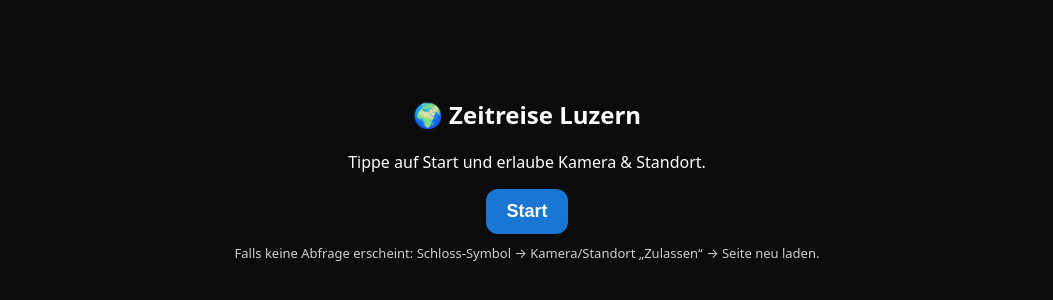
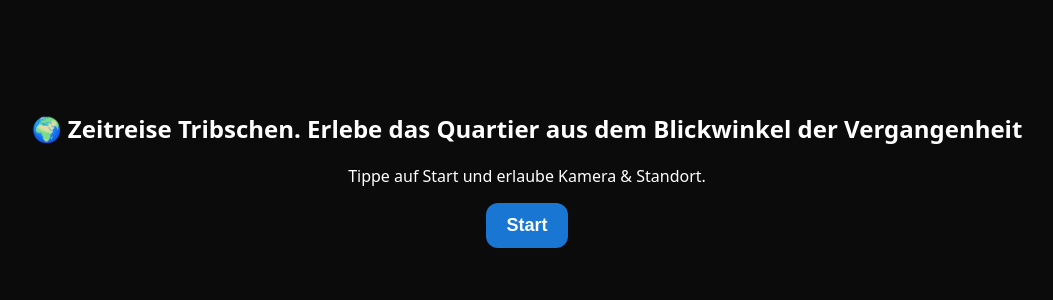
Before and after one commit to Flosi89/Timemachine-Demo, a plain HTML site: page index.html in a window 1280 px wide. Shown: the part 230-530 px from the top of the page, without its empty margins (113-1166 px from the left). Drawn offline with Linux system fonts and the light colour scheme.

Commit message:
Update index.html

```diff
--- a/index.html
+++ b/index.html
@@ -25,10 +25,9 @@
   <!-- Startscreen -->
   <div id="startscreen">
     <div>
-      <h2>🌍 Zeitreise Luzern</h2>
+      <h2>🌍 Zeitreise Tribschen. Erlebe das Quartier aus dem Blickwinkel der Vergangenheit</h2>
       <p>Tippe auf Start und erlaube Kamera & Standort.</p>
       <button id="startbtn">Start</button>
-      <div id="permhint">Falls keine Abfrage erscheint: Schloss-Symbol → Kamera/Standort „Zulassen“ → Seite neu laden.</div>
     </div>
   </div>
 
```
